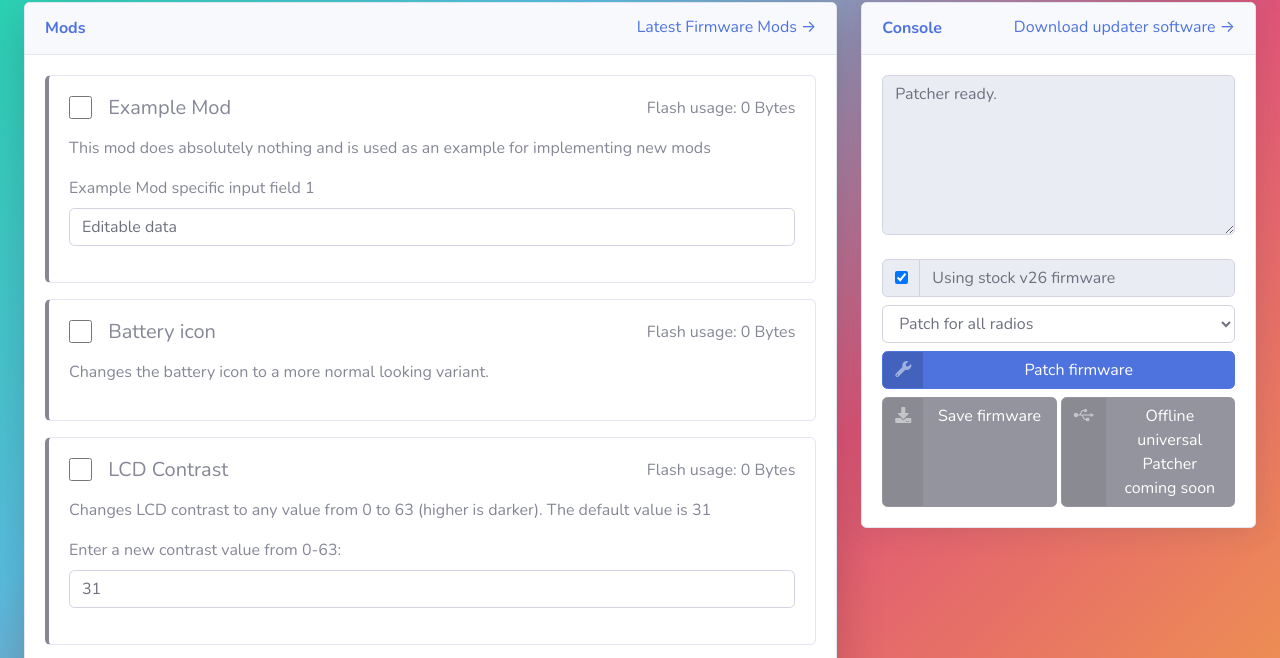
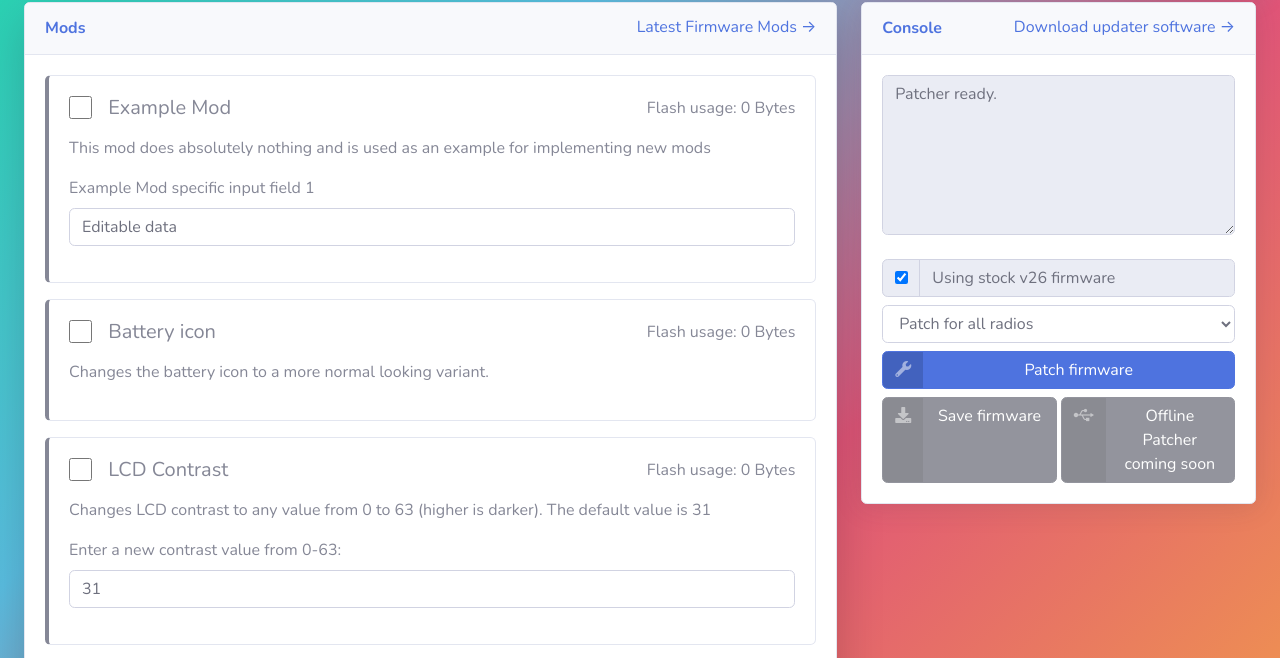
Before and after one commit to whosmatt/uvmod, a plain HTML site: page index.html in a window 1280 px wide. Shown: the part 104-762 px from the top of the page. Drawn offline with Linux system fonts and the light colour scheme; a script that the page names is missing.

Commit message:
Update index.html

```diff
--- a/index.html
+++ b/index.html
@@ -247,7 +247,7 @@
                       <span class="icon text-white-50">
                         <i class="fab fa-usb"></i>
                       </span>
-                      <span class="text w-100">Offline universal Patcher coming soon</span>
+                      <span class="text w-100">Offline Patcher coming soon</span>
                     </a>
                   </div>
                 </div>
```
